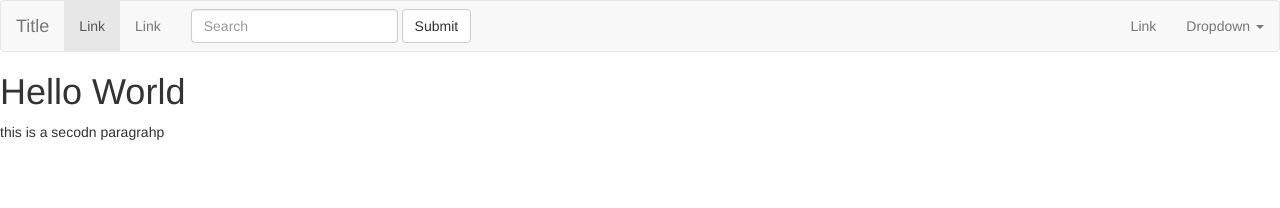
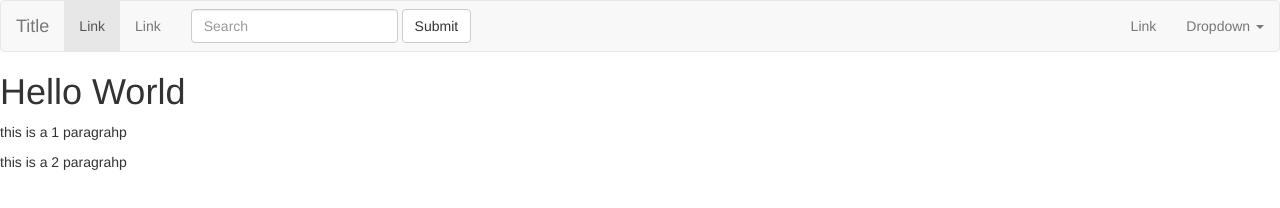
Before and after one commit to kendryfbo/test_app, a plain HTML site: page index.html in a window 1280 px wide. Drawn offline with nearby package versions, Linux system fonts and the light colour scheme.

Commit message:
new paragraph

```diff
--- a/index.html
+++ b/index.html
@@ -55,7 +55,8 @@
 </nav>
 
   <h1>Hello World</h1>
-  <p>this is a secodn paragrahp</p>
+  <p>this is a 1 paragrahp</p>
+  <p>this is a 2 paragrahp</p>
 
   <!-- jQuery (necessary for Bootstrap's JavaScript plugins) -->
   <script src="https://ajax.googleapis.com/ajax/libs/jquery/1.11.3/jquery.min.js"></script>
```
